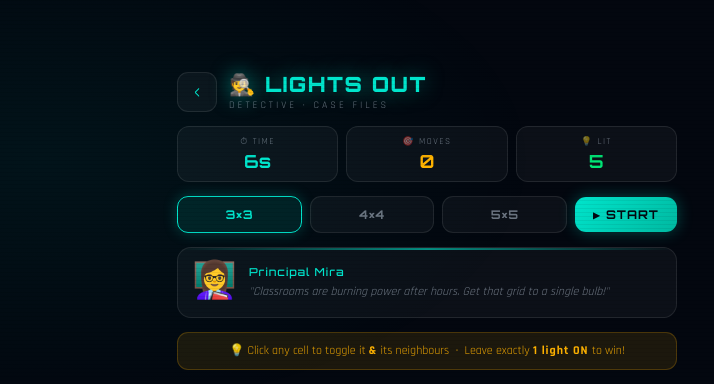
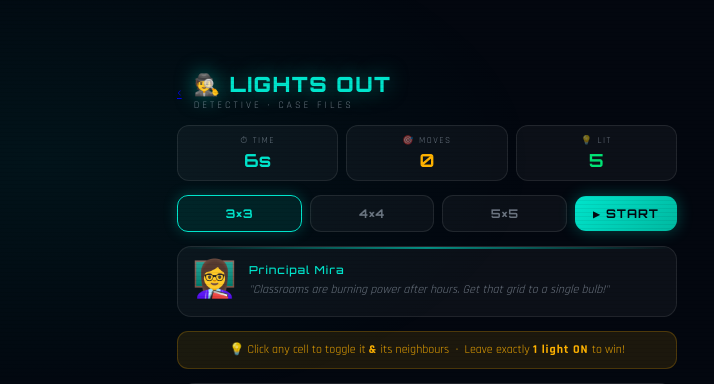
Before and after one commit to harshavardhini728-ship-it/eco-platform, a Flask app: page /lights_out in a window 1280 px wide. Shown: the top 384 px of the page, without its empty margins (213-927 px from the left). Run offline with Flask 3, Linux system fonts and the light colour scheme.

Commit message:
fix code

```diff
--- a/templates/lights_out.html
+++ b/templates/lights_out.html
@@ -83,21 +83,6 @@ body::after {
   align-items: center;
   gap: 12px;
 }
-
-.back-btn {
-  width: 40px; height: 40px;
-  border-radius: 11px;
-  background: var(--panel);
-  border: 1px solid var(--border);
-  color: var(--teal);
-  font-size: 26px;
-  display: flex; align-items: center; justify-content: center;
-  text-decoration: none; cursor: pointer; flex-shrink: 0;
-  transition: background .2s, border-color .2s, transform .15s;
-  line-height: 1;
-}
-.back-btn:hover { background: var(--teal-soft); border-color: var(--teal); transform: translateX(-2px); }
-.back-btn:active { transform: translateX(-4px) scale(.92); }
 
 .title-block { flex: 1; }
 .title-block h1 {
```
